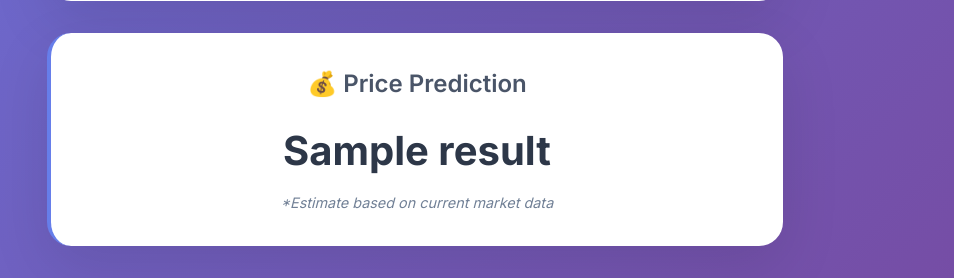
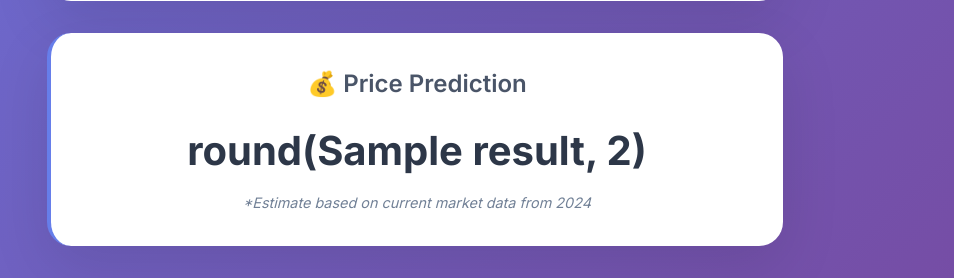
Before and after one commit to ossianhempel/apartment_price_predictor, a Flask app: template templates/prediction_form.html in a window 1280 px wide. Shown: the part 882-1160 px from the top of the page, without its empty margins (225-1179 px from the left). Run offline with Flask 3, Linux system fonts and the light colour scheme; the template is opened without the code that fills it: most values are stand-ins (such as "Sample title", 1, 10 or a date in 2020).

Commit message:
docs: update README and prediction form with 2024 data references
- Updated README to specify that the model is trained on 2024 apartment listings data.
- Modified prediction form to display results rounded to two decimal places and updated disclaimer to reflect that estimates are based on 2024 market data.

```diff
--- a/templates/prediction_form.html
+++ b/templates/prediction_form.html
@@ -118,8 +118,8 @@
                 <h2>💰 Price Prediction</h2>
             </div>
             <div class="result-content">
-                <p class="result-value">{{ result }}</p>
-                <p class="result-disclaimer">*Estimate based on current market data</p>
+                <p class="result-value">round({{ result }}, 2)</p>
+                <p class="result-disclaimer">*Estimate based on current market data from 2024</p>
             </div>
         </div>
         {% endif %}
```
Also changed, not shown: README.md.
